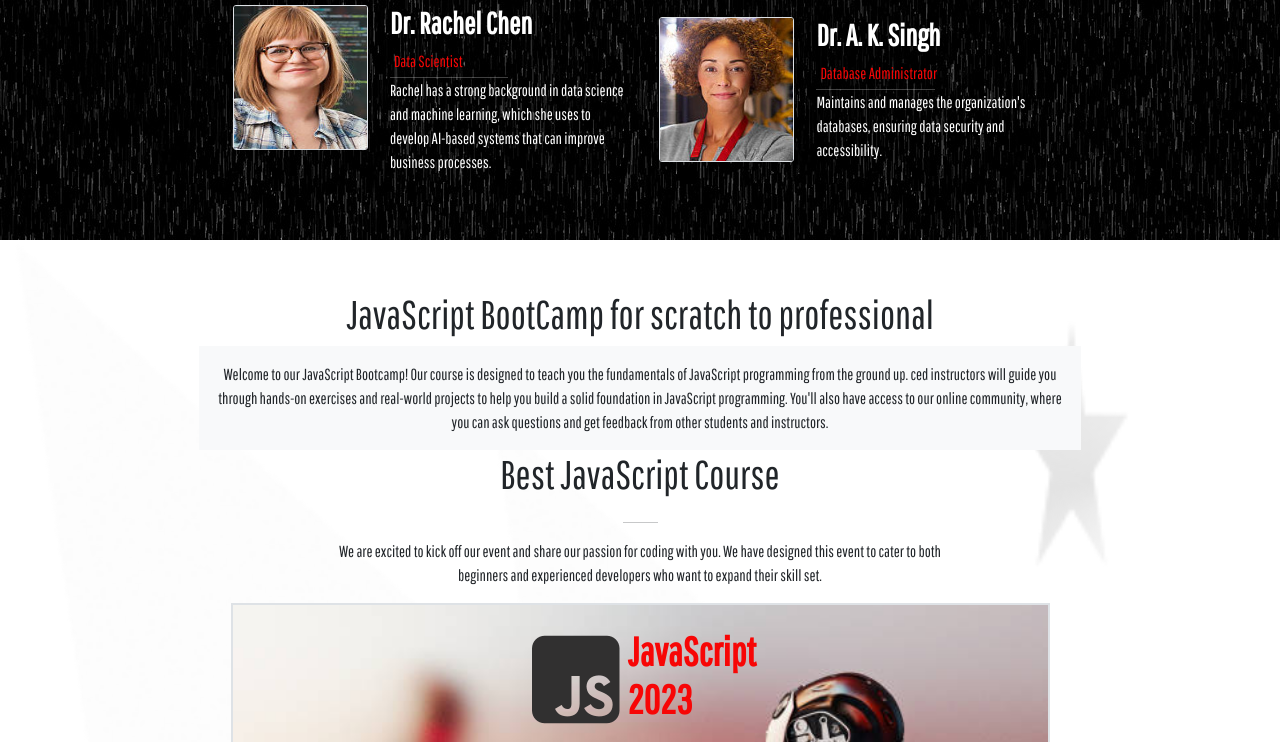
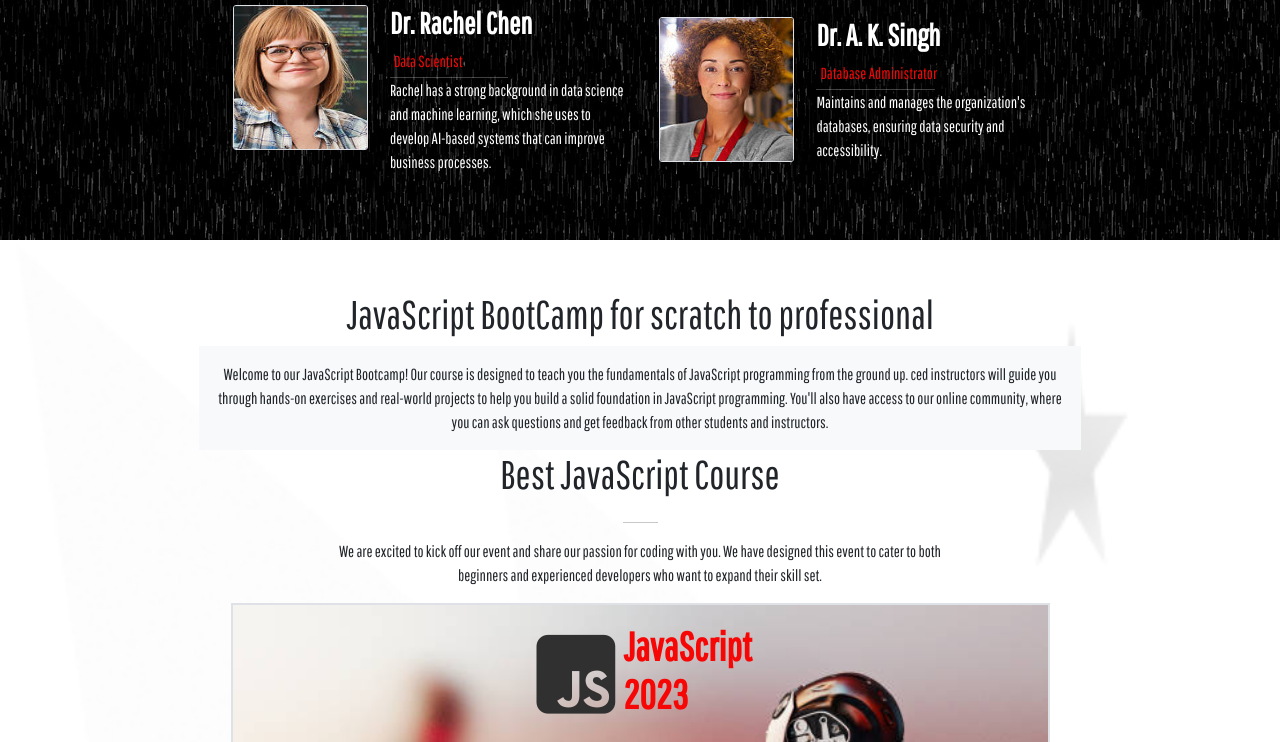
Before and after one commit to touredri/JS-Bootcamp, a website: page index.html in a window 1280 px wide. Shown: the part 2058-2800 px from the top of the page. Drawn offline with nearby package versions, Linux system fonts and the light colour scheme.

Commit message:
reduce js icone size

```diff
--- a/index.html
+++ b/index.html
@@ -182,7 +182,7 @@
       <div
         class="d-flex align-items-center justify-content-center p-3 event border border-2"
       >
-        <i class="fa-brands fa-square-js m-2"></i>
+        <i class="fa-brands fa-square-js m-2 js"></i>
         <h3>
           JavaScript <br />
           2023
--- a/style.css
+++ b/style.css
@@ -224,8 +224,8 @@ i {
   gap: 8px;
 }
 
-.fa-square-js {
-  font-size: 100px;
+.js {
+  font-size: 90px;
 }
 
 @media (min-width: 768px) {
```
